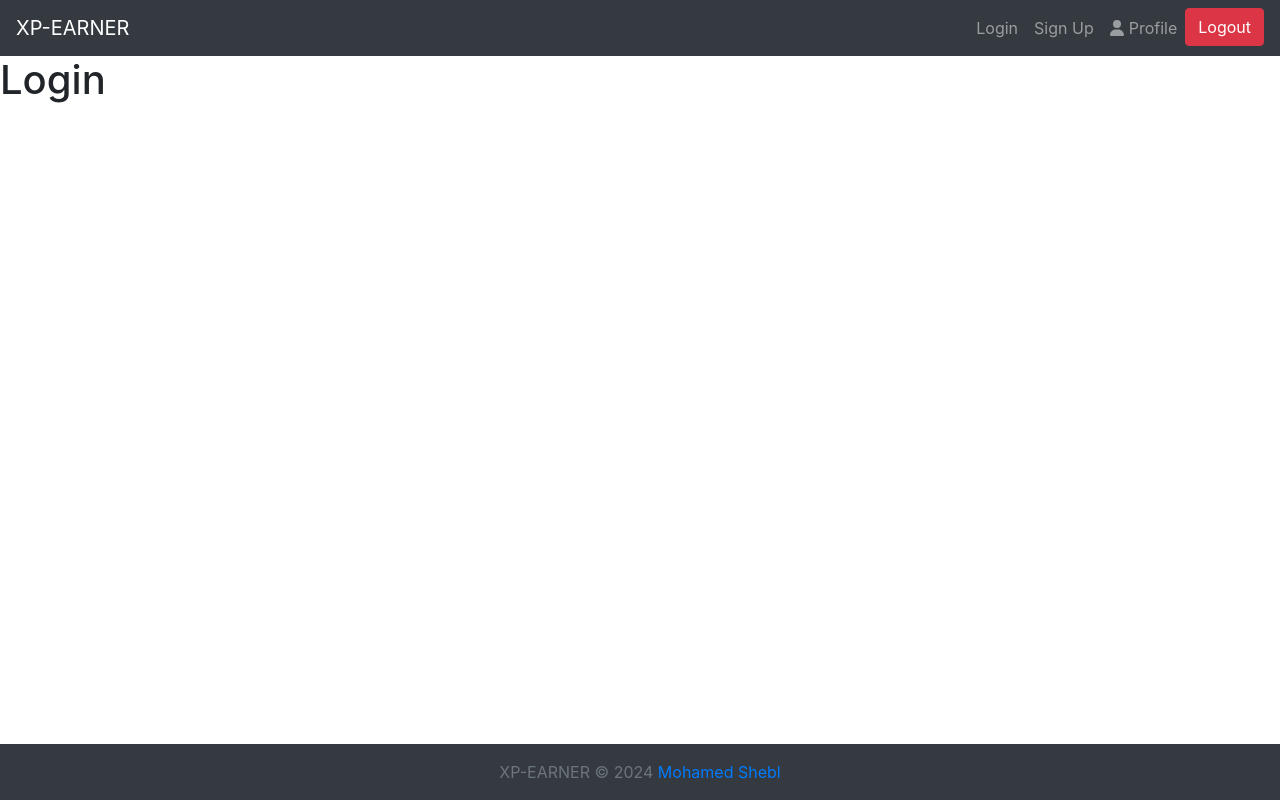
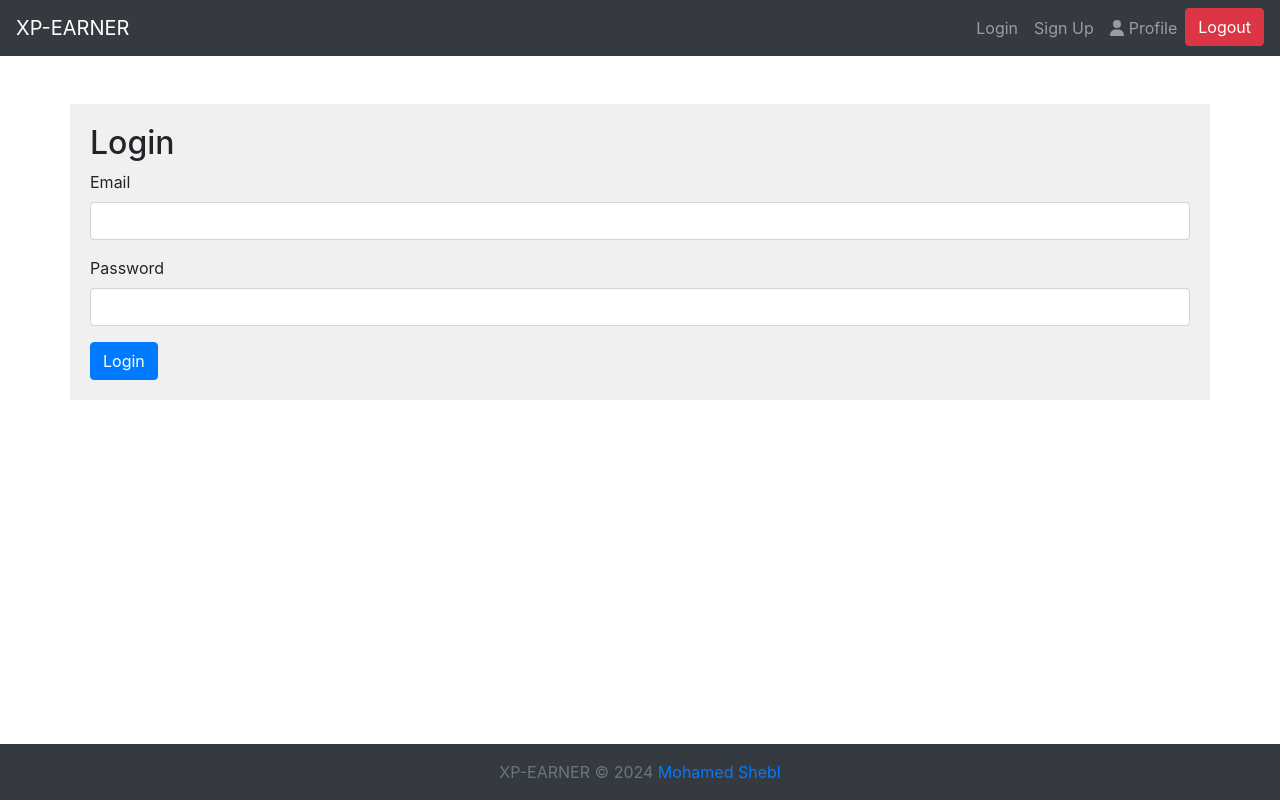
Before and after one commit to acem702/xp-earner, a React (Create React App) app in the folder client/: page /login in a window 1280 px wide. Built offline with nearby package versions, Linux system fonts and the light colour scheme.

Commit message:
+ create login page + connect with BE

```diff
--- a/client/src/pages/auth/login/Login.js
+++ b/client/src/pages/auth/login/Login.js
@@ -1,9 +1,77 @@
+import React, { useState } from 'react';
+import 'bootstrap/dist/css/bootstrap.min.css';
+import { useNavigate } from 'react-router-dom';
+import axios from 'axios';
+
 const Login = () => {
-    return (
-        <div>
-            <h1>Login</h1>
+    const navigate = useNavigate();
+
+  const [formData, setFormData] = useState({
+    email: '',
+    password: '',
+  });
+
+  const handleChange = (e) => {
+    const { name, value } = e.target;
+    setFormData({ ...formData, [name]: value });
+  };
+
+  const handleSubmit = (e) => {
+    e.preventDefault();
+    axios.post('http://localhost:4000/api/v1/login', {
+        email: formData.email,
+        password: formData.password,
+    },
+    {
+        withCredentials: true,
+        credentials: 'include'
+    }
+    ).then((res) => {
+        console.log(res);
+        // redirect to home page
+        navigate('/');
+        alert('User logged in successfully');
+    }).catch((err) => {
+        console.log(err);
+        alert(err.response.data.message);
+    });
+
+  };
+
+  return (
+    <div className="container mt-5" style={{ backgroundColor: '#f0f0f0', padding: '20px' }}>
+      <h2>Login</h2>
+      <form onSubmit={handleSubmit}>
+        <div className="form-group">
+          <label htmlFor="email">Email</label>
+          <input
+            type="email"
+            className="form-control"
+            id="email"
+            name="email"
+            value={formData.email}
+            onChange={handleChange}
+            required
+          />
         </div>
-    );
+        <div className="form-group">
+          <label htmlFor="password">Password</label>
+          <input
+            type="password"
+            className="form-control"
+            id="password"
+            name="password"
+            value={formData.password}
+            onChange={handleChange}
+            required
+          />
+        </div>
+        <button type="submit" className="btn btn-primary">
+          Login
+        </button>
+      </form>
+    </div>
+  );
 };
 
 export default Login;
```
